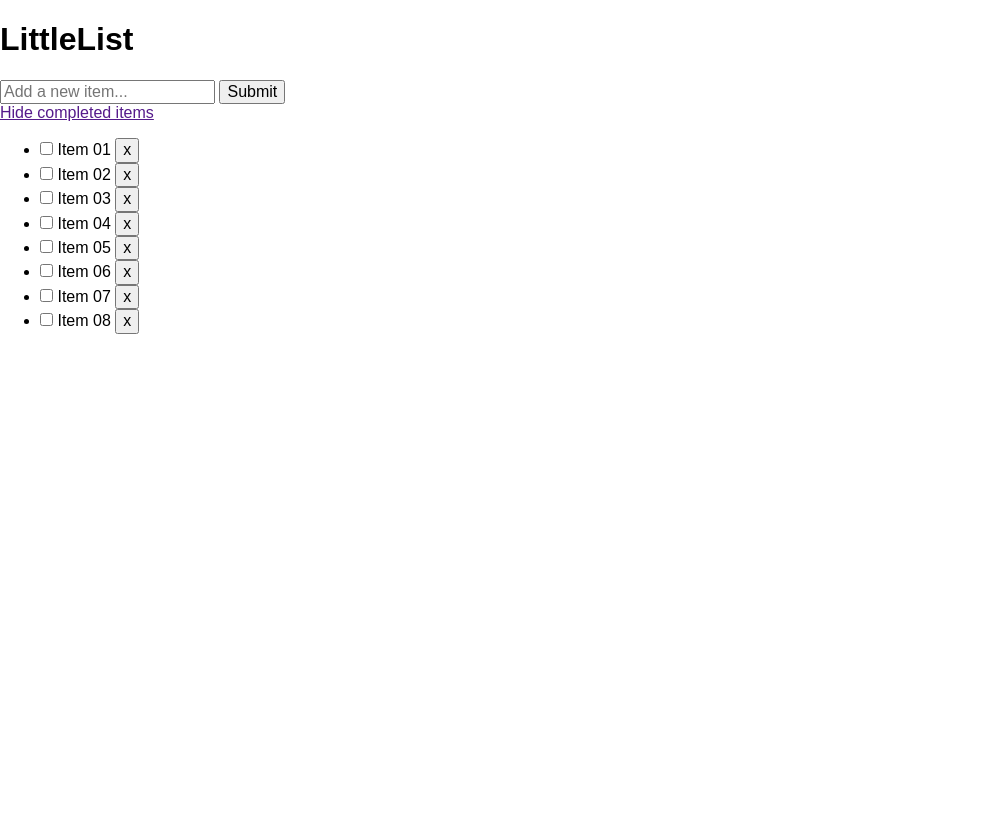
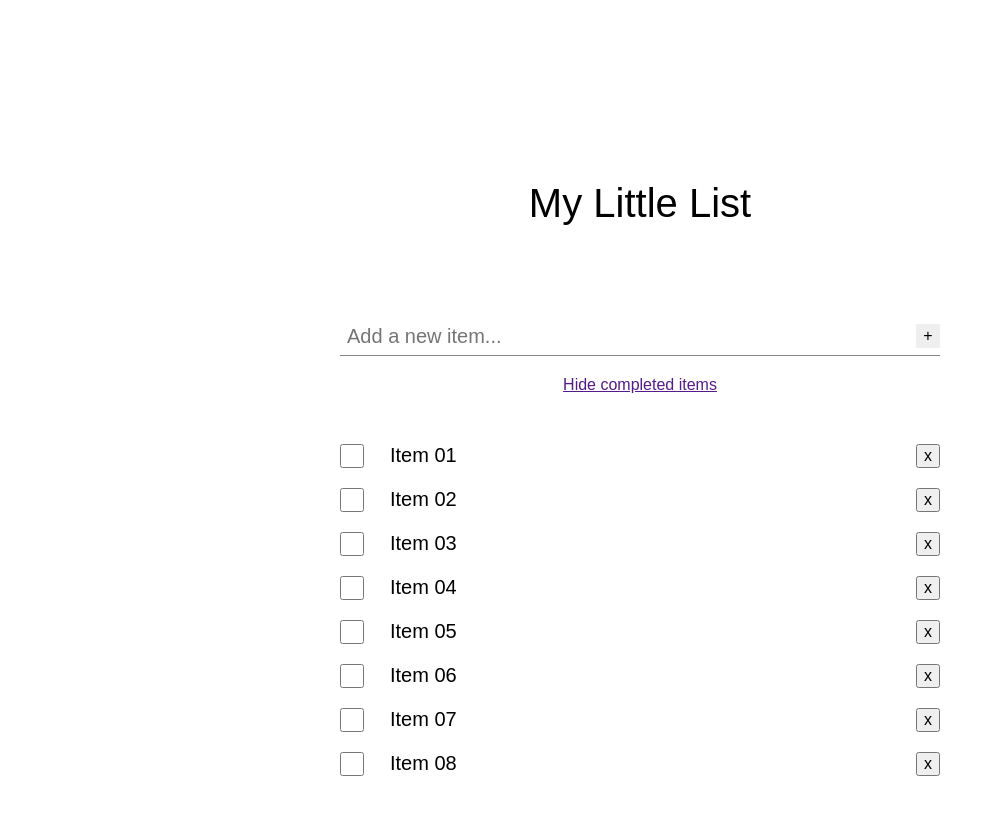
Before and after one commit to ainarela/shopping-list, a plain HTML site: page index.html in a window 1280 px wide. Shown: the whole page, without its empty margins (0-1003 px from the left). Drawn offline with nearby package versions, Linux system fonts and the light colour scheme.

Commit message:
Added style

```diff
--- a/css/style.css
+++ b/css/style.css
@@ -1,3 +1,89 @@
+* {
+	box-sizing: border-box;
+}
+
 body {
 	font-family: "freight-sans-pro", sans-serif;
+	font-weight: 300;
 }
+
+.wrapper {
+	margin: 0 auto;
+	max-width: 37.5em;
+	width: 90%;
+}
+
+.app-name {
+	text-align: center;
+	font-size: 2.5em;
+	font-weight: 300;
+	margin: 4.5em 0 2.25em;
+}
+
+.new-item {
+	border-bottom: 1px solid #888;
+	height: 2.5em;
+	margin-bottom: 1.25em;
+	padding: 0.5em 0.3125em;
+	position: relative;
+	width: 100%;
+}
+
+.new-item__text {
+	border: none;
+	font-family: "freight-sans-pro", sans-serif;
+	font-size: 1.25em;
+	outline: none;
+	padding-right: 2.5em;
+	position: absolute;
+	width: 100%;
+}
+
+.new-item__submit {
+	border: none;
+	height: 1.5em;
+	position: absolute;
+	right: 0;
+	width: 1.5em;
+}
+
+.hide-show {
+	margin-bottom: 3.125em;
+	text-align: center;
+	width: 100%;
+}
+
+.list {
+	list-style-type: none;
+	margin-bottom: 6.5em;
+	padding: 0;
+}
+
+.list__item {
+	height: 1.5em;
+	margin: 1.25em 0;
+	position: relative;
+	width: 100%;
+}
+
+.list__item-name {
+	font-size: 1.25em;
+	padding: 0 2.5em;
+	position: absolute;
+	width: 100%;
+}
+
+.list__item-checkbox,
+.delete-item-button {
+	height: 1.5em;
+	position: absolute;
+	width: 1.5em;
+}
+
+.list__item-checkbox {
+	left: 0;
+}
+
+.delete-item-button {
+	right: 0;
+}
--- a/index.html
+++ b/index.html
@@ -2,7 +2,7 @@
 <html lang="en">
 <head>
 	<meta charset="UTF-8">
-	<title>LittleList | A Simple Shopping List App</title>
+	<title>My Little List | A Simple Shopping List App</title>
 	<link rel="stylesheet" href="css/style.css">
 	<link rel="stylesheet" href="css/normalize.css">
 	<script src="//use.typekit.net/xvc4hhz.js"></script>
@@ -11,52 +11,54 @@
 <body>
 
 <div class="wrapper">
-	<h1 class="app-name">LittleList</h1>
+	<h1 class="app-name">My Little List</h1>
 	<form class="new-item">
 		<input type="text" placeholder="Add a new item..." class="new-item__text">
-		<input type="submit" class="new-item__submit">
+		<input type="submit" value="+" class="new-item__submit">
 	</form>
-	<a href="" class="hide-show-button">Hide completed items</a>
+	<div class="hide-show">
+		<a href="" class="hide-show__button">Hide completed items</a>
+	</div>
 	<ul class="list">
 		<li class="list__item">
 			<input type="checkbox" class="list__item-checkbox" name="cb01">
 			<label for="cb01" class="list__item-name">Item 01</label>
-			<button class="delete-item">x</button>
+			<button class="delete-item-button">x</button>
 		</li>
 		<li class="list__item">
 			<input type="checkbox" class="list__item-checkbox" name="cb02">
 			<label for="cb02" class="list__item-name">Item 02</label>
-			<button class="delete-item">x</button>
+			<button class="delete-item-button">x</button>
 		</li>
 		<li class="list__item">
 			<input type="checkbox" class="list__item-checkbox" name="cb03">
 			<label for="cb03" class="list__item-name">Item 03</label>
-			<button class="delete-item">x</button>
+			<button class="delete-item-button">x</button>
 		</li>
 		<li class="list__item">
 			<input type="checkbox" class="list__item-checkbox" name="cb04">
 			<label for="cb04" class="list__item-name">Item 04</label>
-			<button class="delete-item">x</button>
+			<button class="delete-item-button">x</button>
 		</li>
 		<li class="list__item">
 			<input type="checkbox" class="list__item-checkbox" name="cb05">
 			<label for="cb05" class="list__item-name">Item 05</label>
-			<button class="delete-item">x</button>
+			<button class="delete-item-button">x</button>
 		</li>
 		<li class="list__item">
 			<input type="checkbox" class="list__item-checkbox" name="cb06">
 			<label for="cb06" class="list__item-name">Item 06</label>
-			<button class="delete-item">x</button>
+			<button class="delete-item-button">x</button>
 		</li>
 		<li class="list__item">
 			<input type="checkbox" class="list__item-checkbox" name="cb07">
 			<label for="cb07" class="list__item-name">Item 07</label>
-			<button class="delete-item">x</button>
+			<button class="delete-item-button">x</button>
 		</li>
 		<li class="list__item">
 			<input type="checkbox" class="list__item-checkbox" name="cb08">
 			<label for="cb08" class="list__item-name">Item 08</label>
-			<button class="delete-item">x</button>
+			<button class="delete-item-button">x</button>
 		</li>
 	</ul>
 </div>
```
